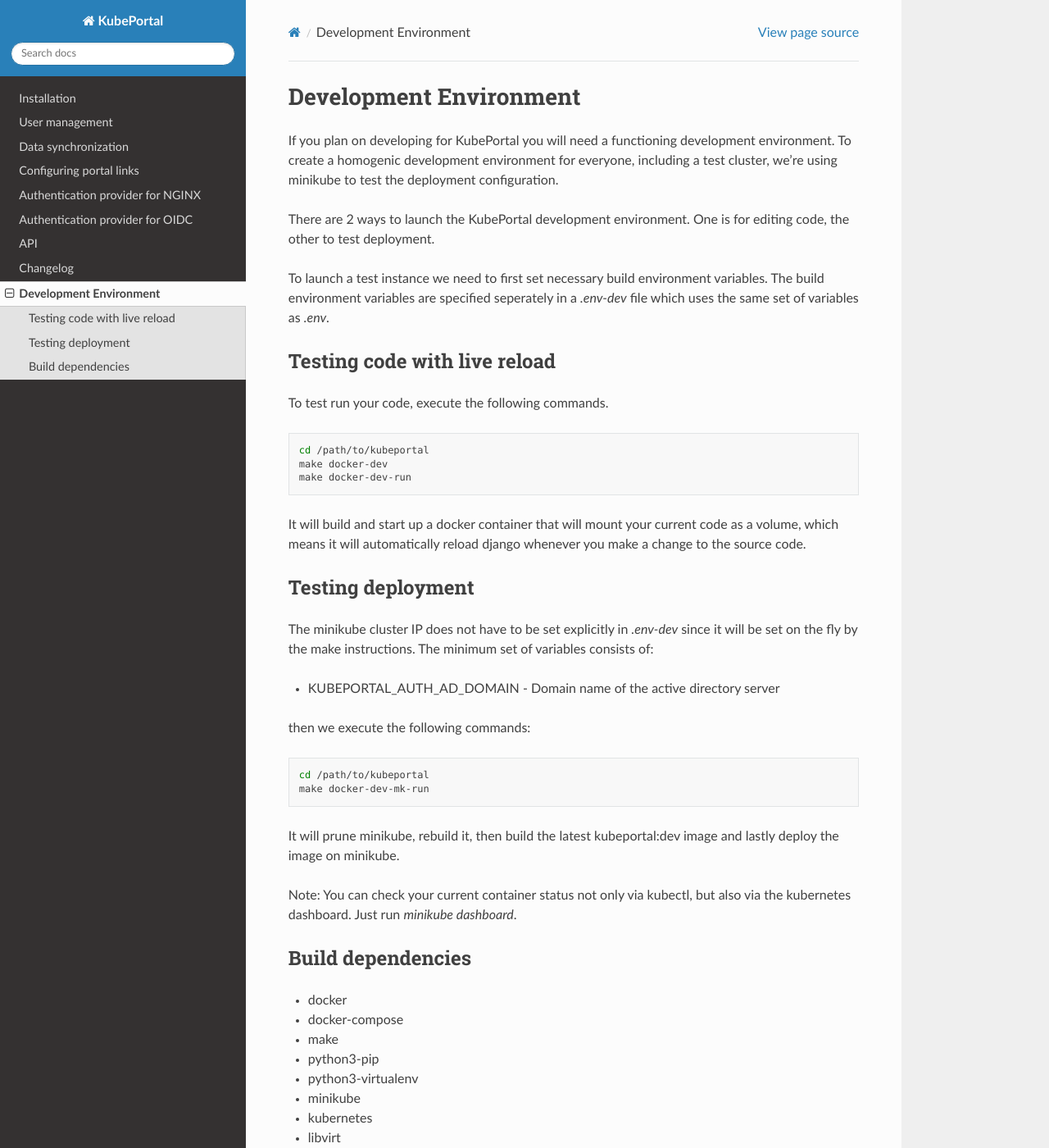
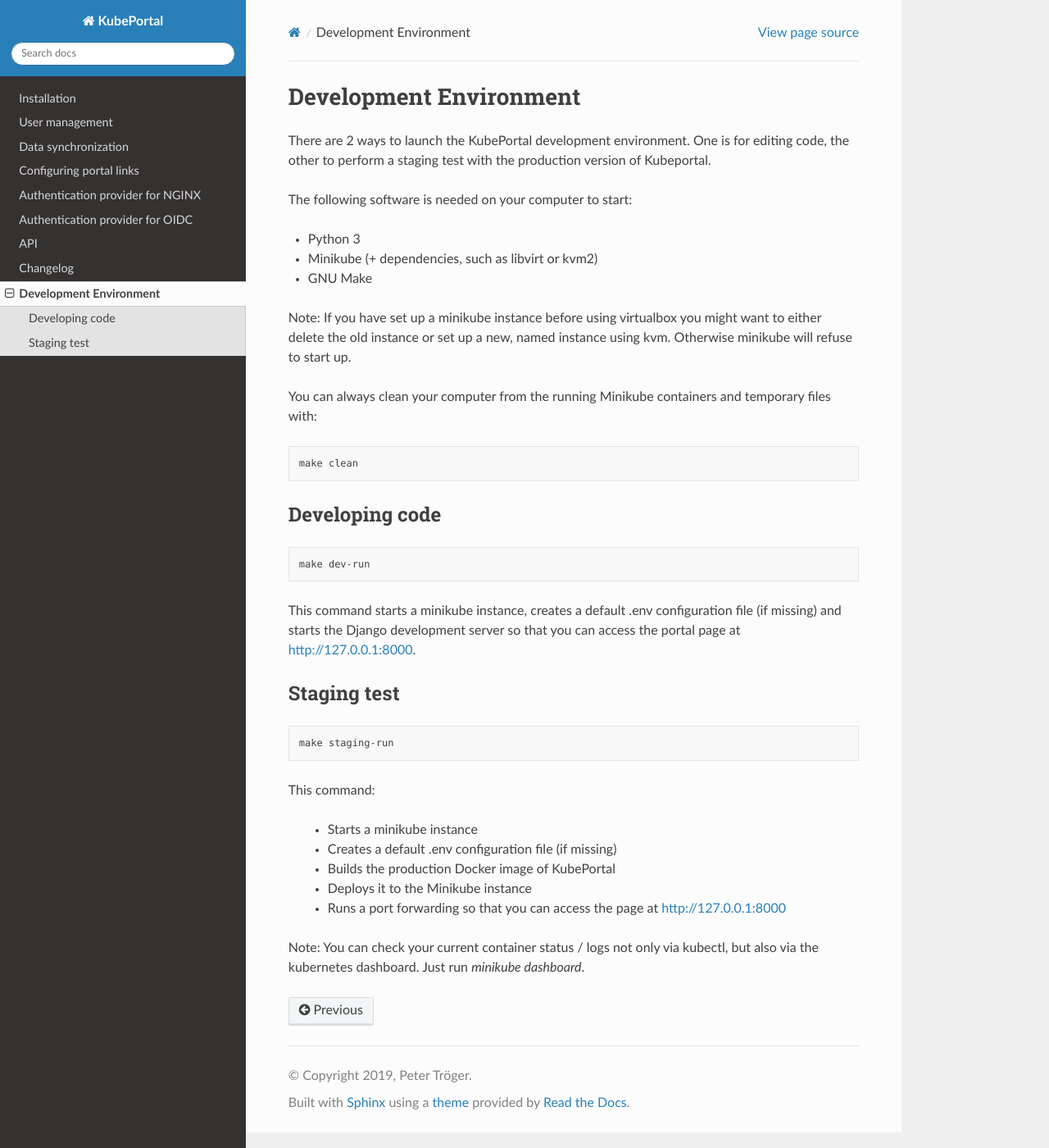
Before and after one commit to kubeportal/kubeportal, a Sphinx documentation site: the page built from docs/dev-env.rst, in a window 1280 px wide and 1400 px high. Shown: the whole window at 82% size. Built offline with Sphinx 7.4.7 and the Read the Docs theme 2.0.0, drawn with Linux system fonts in a browser that asks for light colours; some of the changed text lies outside the part shown.

Commit message:
Stop using local Docker for anything, update docs accordingly

```diff
--- a/docs/dev-env.rst
+++ b/docs/dev-env.rst
@@ -1,68 +1,51 @@
 Development Environment
 #######################
 
-If you plan on developing for KubePortal you will need a functioning
-development environment. To create a homogenic development environment for
-everyone, including a test cluster, we're using minikube to test the deployment
-configuration.
+There are 2 ways to launch the KubePortal development environment. One is for
+editing code, the other to perform a staging test with the production version
+of Kubeportal.
 
-There are 2 ways to launch the KubePortal development environment. One is for
-editing code, the other to test deployment.
+The following software is needed on your computer to start:
 
-To launch a test instance we need to first set necessary build
-environment variables. The build environment variables are specified seperately
-in a `.env-dev` file which uses the same set of variables as `.env`.
-
-Testing code with live reload
-=============================
-
-To test run your code, execute the following commands.
-
-.. code-block:: bash
-
-    cd /path/to/kubeportal
-    make docker-dev
-    make docker-dev-run
-
-It will build and start up a docker container that will mount your current code
-as a volume, which means it will automatically reload django whenever you make
-a change to the source code.
-
-Testing deployment
-==================
-
-The minikube cluster IP does not have to be set explicitly in `.env-dev` since
-it will be set on the fly by the make instructions. The minimum set of
-variables consists of:
-
-- KUBEPORTAL_AUTH_AD_DOMAIN - Domain name of the active directory server
-
-then we execute the following commands:
-
-.. code-block:: bash
-
-    cd /path/to/kubeportal
-    make docker-dev-mk-run
-
-It will prune minikube, rebuild it, then build the latest kubeportal:dev image
-and lastly deploy the image on minikube.
-
-Note: You can check your current container status not only via kubectl, but also
-via the kubernetes dashboard. Just run `minikube dashboard`.
-
-Build dependencies
-==================
-
-- docker
-- docker-compose
-- make
-- python3-pip
-- python3-virtualenv
-- minikube
-- kubernetes
-- libvirt
-- kvm2
+- Python 3
+- Minikube (+ dependencies, such as libvirt or kvm2)
+- GNU Make
 
 Note: If you have set up a minikube instance before using virtualbox you might
 want to either delete the old instance or set up a new, named instance using kvm.
 Otherwise minikube will refuse to start up.
+
+You can always clean your computer from the running Minikube containers and temporary files with:
+
+.. code-block:: bash
+
+    make clean
+
+
+Developing code
+===============
+
+.. code-block:: bash
+
+    make dev-run
+
+This command starts a minikube instance, creates a default .env configuration
+file (if missing) and starts the Django development server so that you can access the portal page at http://127.0.0.1:8000.
+
+Staging test
+============
+
+.. code-block:: bash
+
+    make staging-run
+
+This command:
+
+  - Starts a minikube instance
+  - Creates a default .env configuration file (if missing)
+  - Builds the production Docker image of KubePortal
+  - Deploys it to the Minikube instance
+  - Runs a port forwarding so that you can access the page at http://127.0.0.1:8000
+
+Note: You can check your current container status / logs not only via kubectl, but also
+via the kubernetes dashboard. Just run `minikube dashboard`.
```
Also changed, not shown: 1 other file.
